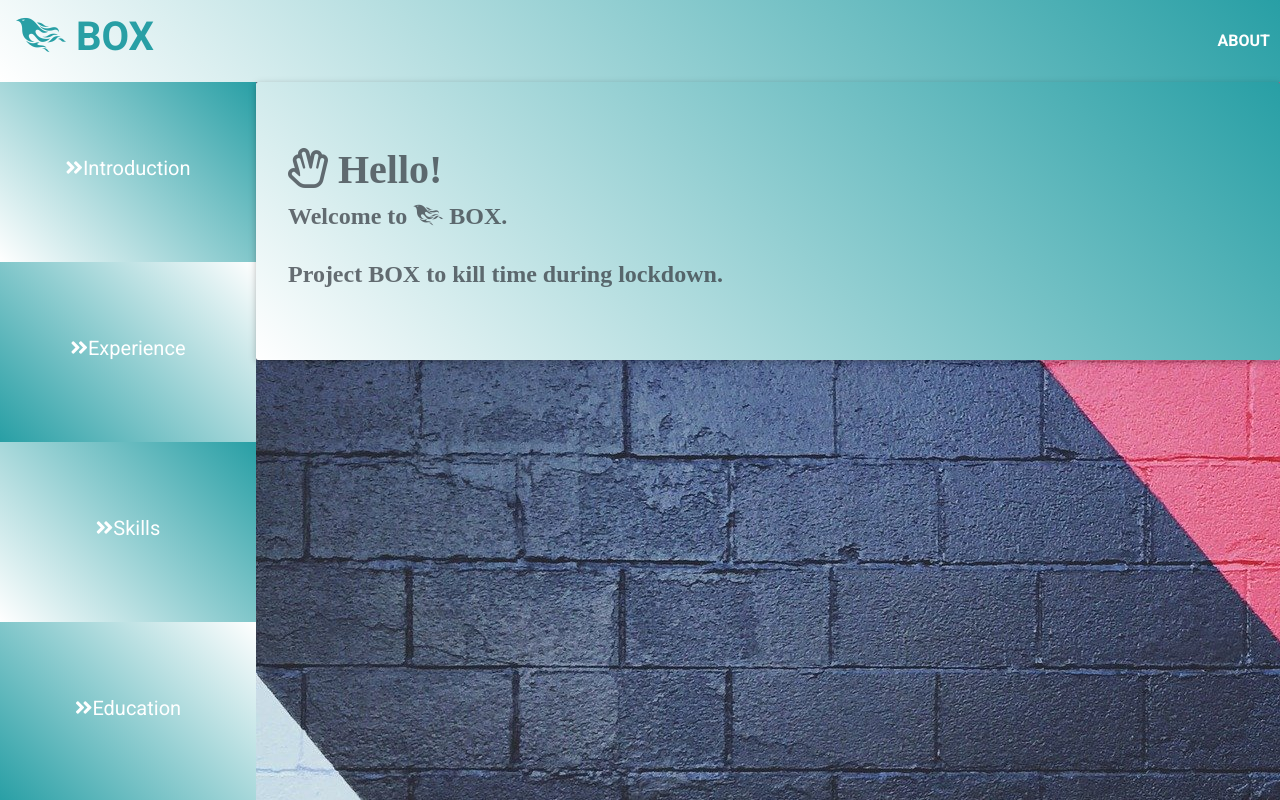
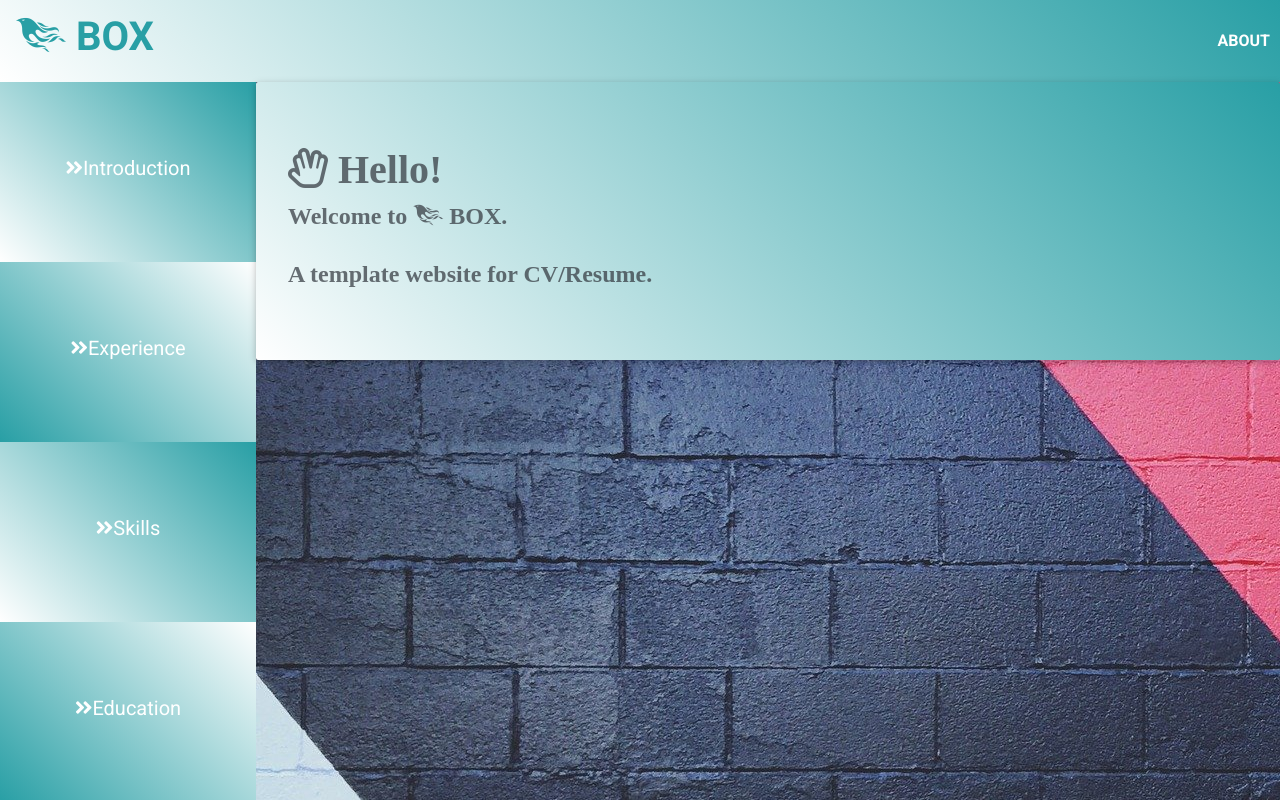
Before and after one commit to RajeshRao93/Box-website, a React (Create React App) app: page /resumepage in a window 1280 px wide. Shown: the top 800 px of the page. Built offline with nearby package versions, Linux system fonts and the light colour scheme.

Commit message:
Changed jumbotron message

```diff
--- a/src/components/Jumbotron.js
+++ b/src/components/Jumbotron.js
@@ -10,7 +10,7 @@ const JumbotronComp = () => {
                 <h4 style={{ fontWeight: '900', fontFamily: 'cursive' }}>
                     Welcome to <MDBIcon fab icon="phoenix-framework" /> BOX.
                             <br /><br />
-                    Project BOX to kill time during lockdown.
+                    A template website for CV/Resume.
                                                         </h4>
             </Jumbotron>
         </div>
```
